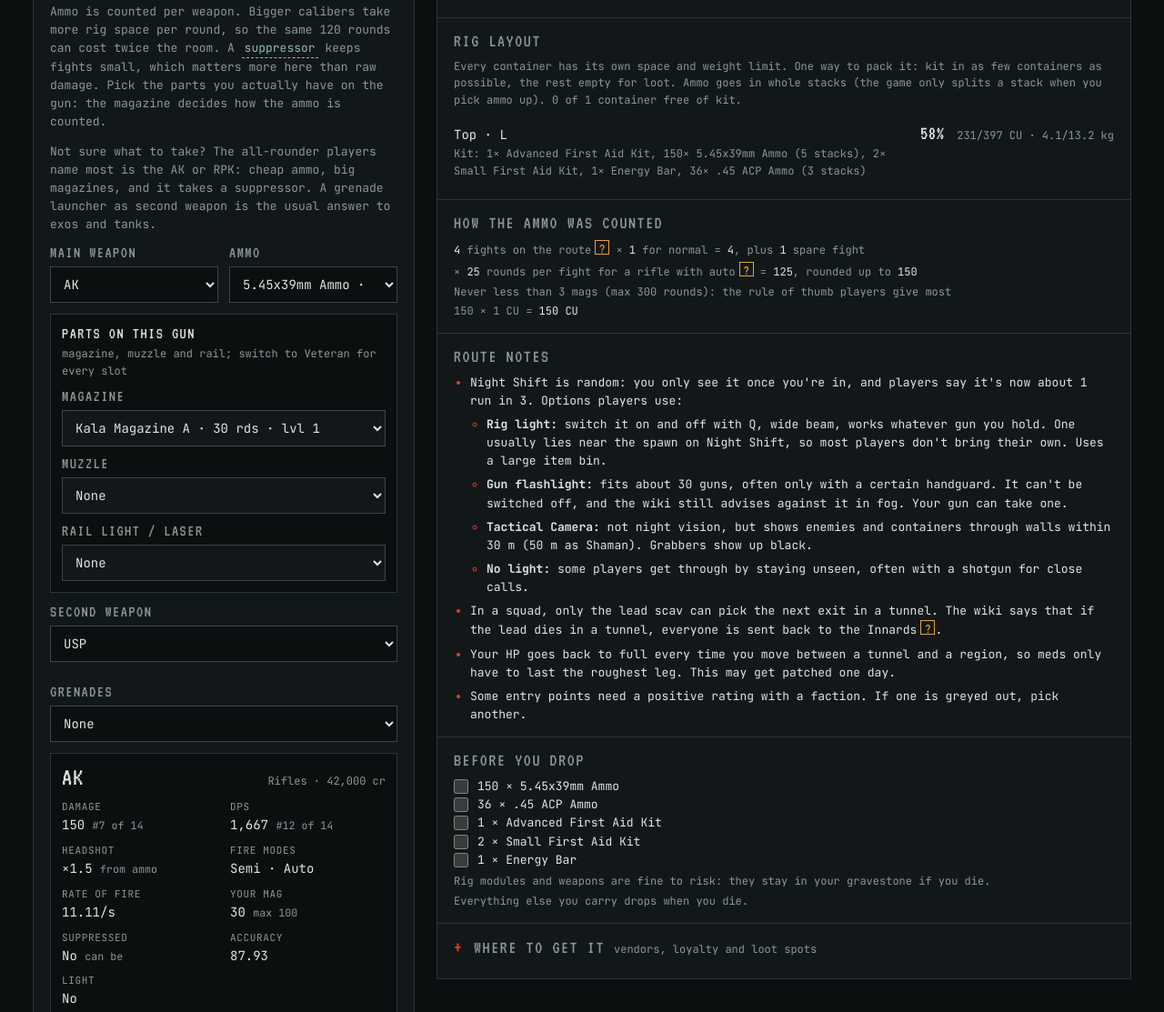
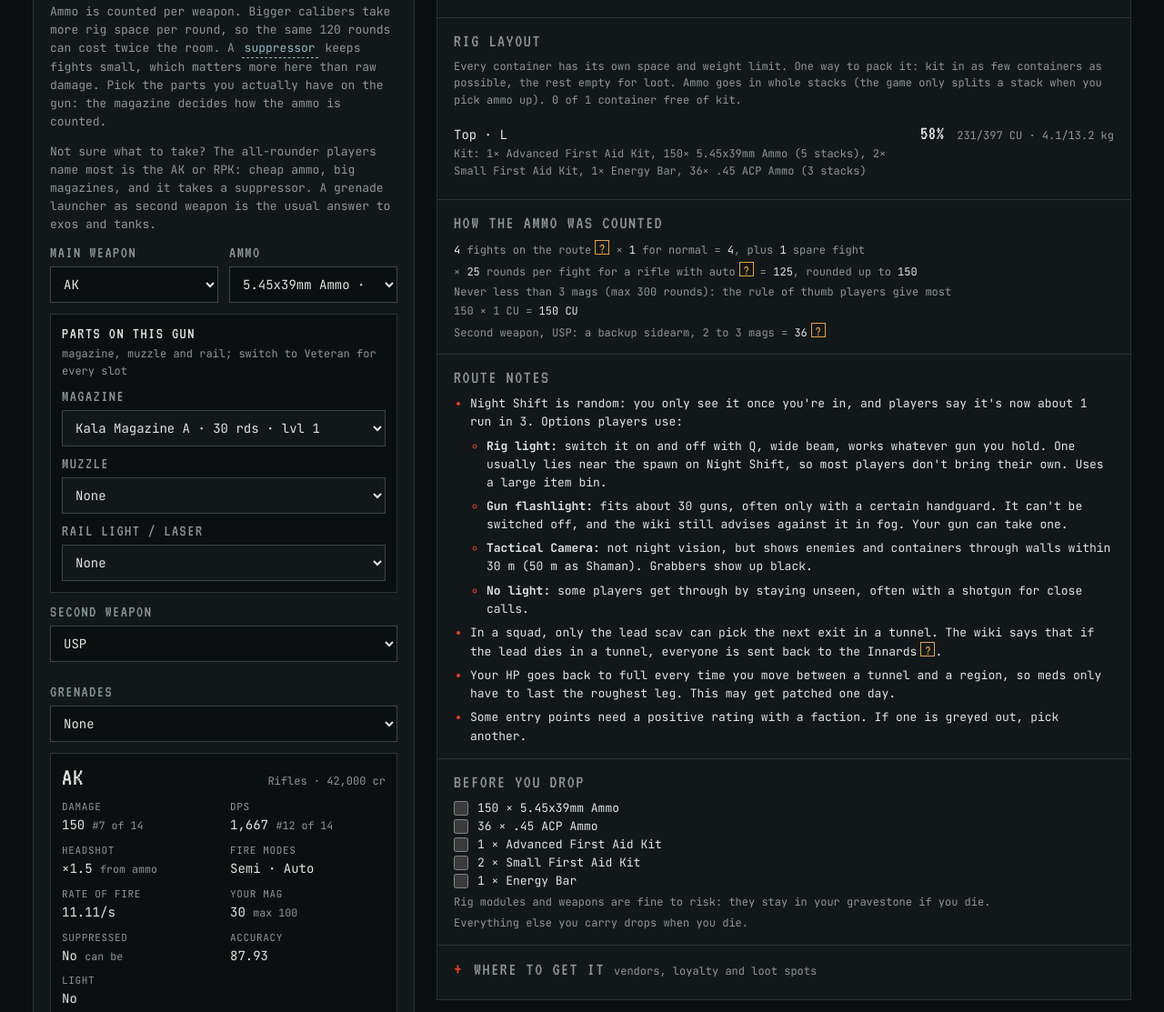
Before and after one commit to winter-scav-tools/raid-loadout, a plain HTML site: page index.html in a window 1280 px wide. Shown: the part 1435-2548 px from the top of the page at 91% size. Drawn offline with Linux system fonts and the light colour scheme.

Commit message:
v1.02: any weapon in the second slot

```diff
--- a/index.html
+++ b/index.html
@@ -378,7 +378,7 @@ footer b{color:var(--ink)}
 <footer>
   <span><b>?</b> = our estimate, not from the wiki. Ammo and med counts start from what players post (at least 3 mags, Advanced kits) and our guess of fights per region, until players report real numbers. Used more or less on a run? <a href="https://github.com/winter-scav-tools/raid-loadout/issues/new" target="_blank" rel="noopener">Tell us in an issue</a></span>
   <span><b>Unofficial fan-made tool,</b> not affiliated with Fun Dog Studios. Support the devs: <a href="https://store.steampowered.com/app/2828860/The_Forever_Winter/" target="_blank" rel="noopener">Steam</a> · <a href="https://store.epicgames.com/en-US/p/the-forever-winter-8b8280" target="_blank" rel="noopener">Epic Games Store</a> · <a href="https://www.fundogstudios.com/" target="_blank" rel="noopener">fundogstudios.com</a></span>
-  <span>Raid Loadout v1.01 · <b>Made by scavs, for scavs,</b> part of <a href="https://github.com/winter-scav-tools" target="_blank" rel="noopener">Winter Scav Tools</a> · Built with help from Claude (AI), no AI art · Data from <a href="https://theforeverwinter.wiki.gg/" target="_blank" rel="noopener">The Forever Winter Wiki</a> under <a href="https://creativecommons.org/licenses/by-sa/4.0/" target="_blank" rel="noopener">CC BY-SA 4.0</a>, checked 28 Oct 2026</span>
+  <span>Raid Loadout v1.02 · <b>Made by scavs, for scavs,</b> part of <a href="https://github.com/winter-scav-tools" target="_blank" rel="noopener">Winter Scav Tools</a> · Built with help from Claude (AI), no AI art · Data from <a href="https://theforeverwinter.wiki.gg/" target="_blank" rel="noopener">The Forever Winter Wiki</a> under <a href="https://creativecommons.org/licenses/by-sa/4.0/" target="_blank" rel="noopener">CC BY-SA 4.0</a>, checked 28 Oct 2026</span>
   <details class="fnotes"><summary>How to read this page</summary>
     <span>Weapon stats, weapon parts, ammo sizes, rig sizes and med kits come from the wiki. Region difficulty comes from player opinions and is marked ?.</span>
     <span>The in-game weapon stat card is often wrong. The wiki says only accuracy and magazine size visibly change how a gun performs, so that's what we show.</span>
@@ -556,7 +556,7 @@ function clean(){
   if(!own(RBY,S.target))S.target="Scorched Enclave";
   if(!RIGS.some(r=>r.n===S.rig))S.rig="Standard";
   if(S.char!==""&&!own(CHARS,S.char))S.char="";
-  if(S.sec!==""&&!(own(WBY,S.sec)&&["PST","GRL"].includes(WBY[S.sec].c)))S.sec="";
+  if(S.sec!==""&&!own(WBY,S.sec))S.sec="";
   if(!own(STYLE,S.style))S.style="normal";
   if(!["walk","tunnel","direct"].includes(S.via))S.via="walk";
   if(!intIn(S.viatun,0,3))S.viatun=1;
@@ -607,7 +607,7 @@ const reveal=el=>{revealed.add(el.innerHTML);el.classList.add("shown");["role","
 // region names aren't spoilers: the in-game map shows every region from the start
 const regName=(n,html=true)=>html?esc(n):n;
 const isCls=n=>sf&&CLASSIFIED.has(n);
-const SPOIL_ITEM=/rail ?gun|AT-43/i;
+const SPOIL_ITEM=/rail ?gun|AT-43|\.50 PST/i;
 const iName=n=>sf&&SPOIL_ITEM.test(n)?spl(esc(n)):esc(n);
 const wName=(w,html=true)=>isCls(w.n)?(html?spl(esc(w.n)):`[classified ${CAT[w.c][1]}]`):(html?esc(w.n):w.n);
 
@@ -646,7 +646,7 @@ const gunOpt=w=>{const C=CHARS[S.char],ok=gunOk(w.c),tr=C&&ok&&!C.guns.includes(
 function fillGuns(){
   const groups=Object.keys(CAT).map(c=>{const ws=W.filter(w=>w.c===c);return ws.length?`<optgroup label="${CAT[c][0]}">`+ws.map(gunOpt).join("")+`</optgroup>`:""}).join("");
   $("prim").innerHTML=groups;$("prim").value=S.prim;
-  $("sec").innerHTML=`<option value="">None</option>`+["PST","GRL"].map(c=>`<optgroup label="${CAT[c][0]}">`+W.filter(w=>w.c===c).map(gunOpt).join("")+`</optgroup>`).join("");$("sec").value=S.sec}
+  $("sec").innerHTML=`<option value="">None</option>`+groups;$("sec").value=S.sec}
 function fillRig(){
   $("char").innerHTML=`<option value="">Any scav</option>`+Object.keys(CHARS).map(c=>`<option>${esc(c)}</option>`).join("");$("char").value=S.char||"";
   const C=CHARS[S.char];
@@ -757,8 +757,12 @@ function render(){
   if(sec&&SB.by.MAG){const opts=SB.by.MAG,cur=S.smag[sec.n];const def=(opts.find(p=>p.cap===baseMag(sec))||{}).i;
     $("secmag").innerHTML=(opts.some(p=>p.cap===baseMag(sec))?"":`<option value="-1">Stock magazine · ${baseMag(sec)} rds</option>`)+opts.map(p=>`<option value="${p.i}">${esc(plabel(p))}</option>`).join("");
     const v=cur!=null&&opts.some(p=>p.i===cur)?cur:def!=null?def:-1;$("secmag").value=String(v);secMagIdx=v;smag=v>=0?PT(v).cap:baseMag(sec)}
-  const secGL=sec&&sec.c==="GRL";
-  const secRounds=!sec?0:secGL?Math.max(4,2*nR):Math.max(2*smag,Math.min(3*smag,60));
+  // Any weapon fits the second slot (checked in-game). Pistol: a backup sidearm. Grenade launcher: about 2 per region.
+  // Anything else is a second main gun that shares the fights: half the main formula, at least 2 mags.
+  const secGL=sec&&sec.c==="GRL",secPST=sec&&sec.c==="PST",secLong=sec&&!secGL&&!secPST;
+  const secAmK=sec?(sec.ammo.includes(S.pammo)?S.pammo:sec.ammo[0]):null,sam=sec?AMMO[secAmK]:null;
+  const secStep=smag<=30?smag:10,secPer=sec?rpf(sec):0;
+  const secRounds=!sec?0:secGL?Math.max(4,2*nR):secPST?Math.max(2*smag,Math.min(3*smag,60)):Math.max(Math.min(2*smag,200),Math.ceil(total*secPer*.5/secStep)*secStep);
   const regF=legs.filter(l=>l.k==="reg").reduce((s,l)=>s+legFights(l),0)*mul;
   const hard=legs.some(l=>l.k==="reg"&&l.r.d>=3);
   // HP goes back to full every time you enter a region or a tunnel (checked in-game, Oct 2026; may be patched),
@@ -766,8 +770,11 @@ function render(){
   const legMax=Math.max(0,...legs.filter(l=>l.k==="reg").map(l=>legFights(l)*mul));
   const adv=Math.min(3,1+(legMax>=4?1:0)+(hard?1:0)),small=2,food=Math.min(2,nR);
   const pack=[];
-  pack.push({n:`${am[0]}`,sub:`${wName(w)} · ${(rounds/mag).toFixed(rounds%mag?1:0)} mags of ${mag}`,q:rounds,cu:rounds*cu1,kg:rounds*(am[1]??.02),est:1});
-  if(sec)pack.push({n:AMMO[sec.ammo[0]][0],sub:`${wName(sec)} · ${secGL?"about 2 per region":(secRounds/smag).toFixed(secRounds%smag?1:0)+" mags of "+smag}`,q:secRounds,cu:secRounds*AMMO[sec.ammo[0]][2],kg:secRounds*(AMMO[sec.ammo[0]][1]??.02),est:1});
+  const mags=(r,m)=>r<m?`part of one ${fmt(m)}-round mag`:`${(r/m).toFixed(r%m?1:0)} mags of ${m}`;
+  const secSub=sec?`${wName(sec)} · ${secGL?"about 2 per region":mags(secRounds,smag)}`:"";
+  if(sec&&secAmK===S.pammo){const q=rounds+secRounds;pack.push({n:`${am[0]}`,sub:`${wName(w)} · ${mags(rounds,mag)} + ${secSub}`,q,cu:q*cu1,kg:q*(am[1]??.02),est:1})}
+  else{pack.push({n:`${am[0]}`,sub:`${wName(w)} · ${mags(rounds,mag)}`,q:rounds,cu:rounds*cu1,kg:rounds*(am[1]??.02),est:1});
+    if(sec)pack.push({n:sam[0],sub:secSub,q:secRounds,cu:secRounds*(sam[2]??2),kg:secRounds*(sam[1]??.02),est:1})}
   const M=Object.assign({main:"Advanced First Aid Kit",backup:"Small First Aid Kit",food:"Energy Bar"},S.meds);
   const healAs=(name,q0,from)=>Math.max(1,Math.ceil(q0*HEAL[from][0]/(HEAL[name][0]*(1+healBonus))-1e-9));
   const mq=healAs(M.main,adv,"Advanced First Aid Kit"),bq=healAs(M.backup,small,"Small First Aid Kit");
@@ -783,11 +790,12 @@ function render(){
   const packed=pack.reduce((s,p)=>s+p.cu,0),packedKg=Math.round(pack.reduce((s,p)=>s+(p.kg||0),0)*10)/10;
   const eqUsed=pack.filter(p=>p.eq).length;
   const swapSel=p=>{const opts=p.swap==="food"?Object.keys(FOOD):Object.keys(HEAL);return `<select class="swap" id="sw-${p.swap}" data-sw="${p.swap}" aria-label="Swap ${p.swap==="food"?"food":"heal item"}">${opts.map(o=>`<option${o===p.n?" selected":""}>${esc(o)}</option>`).join("")}</select>`};
-  $("pack").innerHTML=pack.map(p=>`<li class="${p.flag?"flag":""}"><span class="nm">${p.swap?swapSel(p):p.n.startsWith("<")?p.n:esc(p.n)}<small>${p.sub}</small></span><span class="q">${p.note?"":fmt(p.q)}</span><span class="cu">${p.note?"":p.eq?(p.slot||"rig slot"):fmt(p.cu)+" CU"+(p.kg?" · "+(Math.round(p.kg*10)/10)+" kg":"")}</span></li>`).join("");
+  $("pack").innerHTML=pack.map(p=>`<li class="${p.flag?"flag":""}"><span class="nm">${p.swap?swapSel(p):p.n.startsWith("<")?p.n:iName(p.n)}<small>${p.sub}</small></span><span class="q">${p.note?"":fmt(p.q)}</span><span class="cu">${p.note?"":p.eq?(p.slot||"rig slot"):fmt(p.cu)+" CU"+(p.kg?" · "+(Math.round(p.kg*10)/10)+" kg":"")}</span></li>`).join("");
   $("math").innerHTML=`<span><code>${raw}</code> fights on the route${U("Fights per leg are our guess: tunnel 2 (enemies respawn there), easy region 2, medium 3, hard 4, very hard 5, +1 per region at night.")} × <code>${mul}</code> for ${S.style} = <code>${+fights.toFixed(1)}</code>, plus <code>1</code> spare fight</span>
   <span>× <code>${per}</code> rounds per fight for a ${CAT[w.c][1]}${w.fm.includes("A")&&["RFL","SHG","HRF"].includes(w.c)?" with auto":""}${U("Rounds per fight is our guess per weapon type.")} = <code>${fmt(Math.ceil(total*per))}</code>, rounded up to <code>${fmt(rounds)}</code></span>
   <span>Never less than 3 mags (max 300 rounds): the rule of thumb players give most${rounds===floor&&floor>Math.ceil(total*per)?", and it applies here":""}</span>
-  <span>${fmt(rounds)} × ${cu1} CU = <code>${fmt(rounds*cu1)} CU</code>${AMMO_UNSURE[S.pammo]?U(AMMO_UNSURE[S.pammo]):""}</span>`;
+  <span>${fmt(rounds)} × ${cu1} CU = <code>${fmt(rounds*cu1)} CU</code>${AMMO_UNSURE[S.pammo]?U(AMMO_UNSURE[S.pammo]):""}</span>${!sec?"":`
+  <span>Second weapon, ${wName(sec)}: ${secGL?`about 2 grenades per region, at least 4 = <code>${secRounds}</code>`:secPST?`a backup sidearm, 2 to 3 mags = <code>${fmt(secRounds)}</code>`:`a second main gun shares the fights, so half: <code>${+(total).toFixed(1)}</code> × <code>${secPer}</code> × <code>0.5</code>, at least 2 mags = <code>${fmt(secRounds)}</code>`}${U("Our guess. Tell us what you actually use.")}${secAmK===S.pammo?". Same ammo as your main weapon, so it's one line in the list.":""}</span>`}`;
 
   /* route notes */
   const tips=[];
@@ -866,10 +874,10 @@ function render(){
   $("mbtxt").textContent=`${fmt(rounds)} RDS · ${fmt(Math.max(0,cap-packed))} CU · ${Math.max(0,Math.round((kgCap-packedKg)*10)/10)} KG`;
 
   /* where to get it */
-  const items=[];const add=(n,label,note)=>items.push({n,label:label||esc(n),note:note||""});
+  const items=[];const add=(n,label,note)=>items.push({n,label:label||iName(n),note:note||""});
   add(w.n,wName(w),"main weapon");B.picked.forEach(p=>add(p.n,null,(SLOTN[p.s]||"part").toLowerCase()+(p.lvl?` · weapon level ${p.lvl}`:"")));
   add(am[0],null,"ammo");
-  if(sec){add(sec.n,wName(sec),"second weapon");if(secMagIdx>=0)add(PT(secMagIdx).n,null,"magazine");if(AMMO[sec.ammo[0]][0]!==am[0])add(AMMO[sec.ammo[0]][0],null,"ammo")}
+  if(sec){add(sec.n,wName(sec),"second weapon");if(secMagIdx>=0)add(PT(secMagIdx).n,null,"second weapon magazine");if(secAmK!==S.pammo)add(sam[0],null,"ammo")}
   pack.filter(p=>p.swap||/Drill|Rig Light/.test(p.n)).forEach(p=>add(p.n));
   const needV={};
   const rowH=it=>{const v=vendOf(it.n),l=lootOf(it.n).slice(0,2);
@@ -888,8 +896,8 @@ function render(){
   $("getbox").innerHTML=`<ul class="gets">${list}</ul>`+(reps?`<div class="reps"><h3>Reputation</h3>${reps}<p class="hint" style="margin:0">Reputation goes up when you turn in quests and when you kill units of other factions. It goes down when you hurt that faction's own units. Killing Water Thieves, cultists or rogue AI raises it with every major faction, so they're the safe targets: Water Thieves hang around ${regName("Frozen Swamp")}, and cultists show up in the tunnels. Higher loyalty also makes buying cheaper: LL1 pays 125%, LL2 100%, LL3 75% (Bunco keeps its prices).</p></div>`:"")+`<p class="hint" style="margin:0">LL = the vendor's loyalty level. Loot chances are per container, from the wiki's loot tables. Since February 2026, ammo, meds and rig equipment can also be crafted in the Innards.</p>`;
 
   /* before you drop */
-  const pkd=pack.filter(p=>!p.note);const drops=[...pkd.map(p=>`${fmt(p.q)} × ${p.n.replace(/<[^>]+>/g,"")}`),...(S.via==="direct"&&!tg.free?[`Fast Travel Drone and about ${WATER[tg.n]} water (or Bunco's garage)`]:[]),"Rig modules and weapons are fine to risk: they stay in your gravestone if you die.","Everything else you carry drops when you die."];
-  $("drop").innerHTML=drops.map((d,i)=>i<pkd.length?`<label class="check" for="d${i}"><input type="checkbox" id="d${i}"><span>${esc(d)}</span></label>`:`<p class="hint" style="margin:4px 0 0">${esc(d)}</p>`).join("");
+  const pkd=pack.filter(p=>!p.note);const drops=[...pkd.map(p=>`${fmt(p.q)} × ${iName(p.n.replace(/<[^>]+>/g,""))}`),...(S.via==="direct"&&!tg.free?[`Fast Travel Drone and about ${WATER[tg.n]} water (or Bunco's garage)`]:[]),"Rig modules and weapons are fine to risk: they stay in your gravestone if you die.","Everything else you carry drops when you die."];
+  $("drop").innerHTML=drops.map((d,i)=>i<pkd.length?`<label class="check" for="d${i}"><input type="checkbox" id="d${i}"><span>${d}</span></label>`:`<p class="hint" style="margin:4px 0 0">${esc(d)}</p>`).join("");
   saveS();
 }
 
```
Also changed, not shown: 1 other file.
